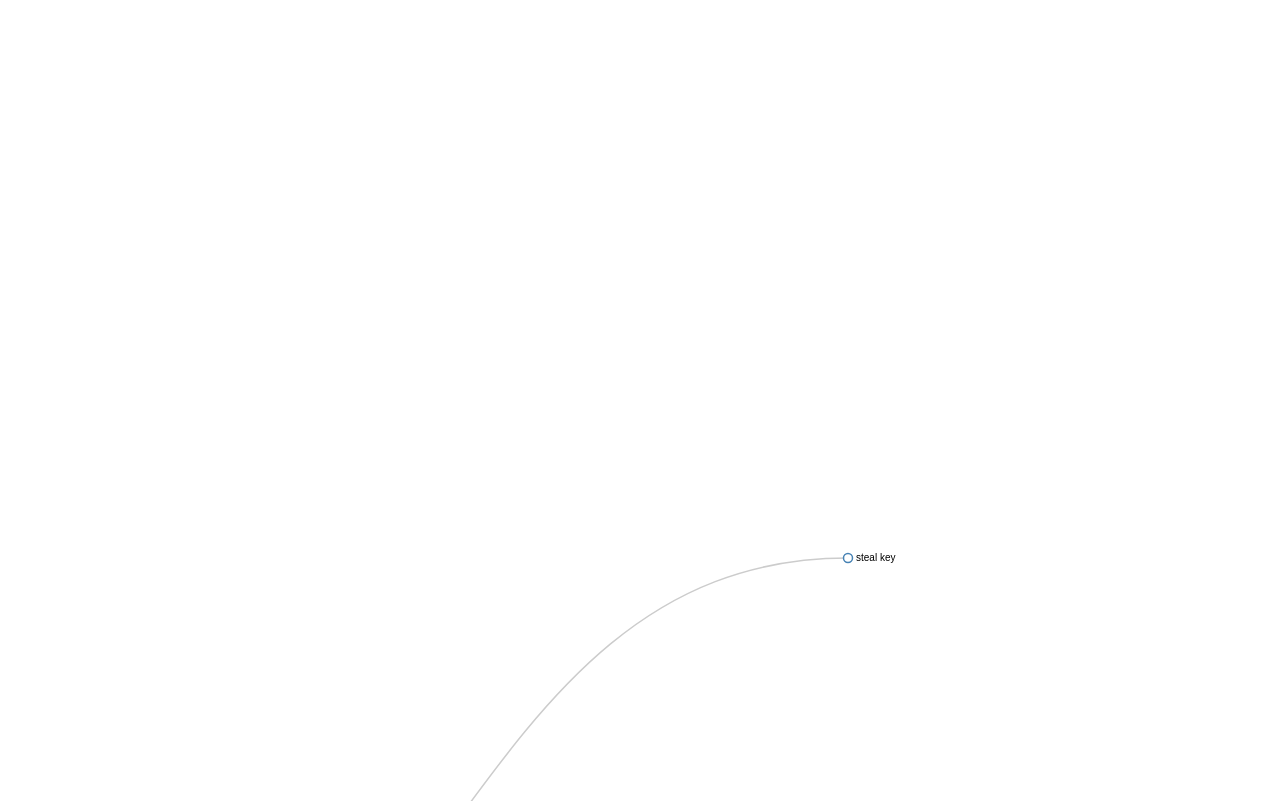
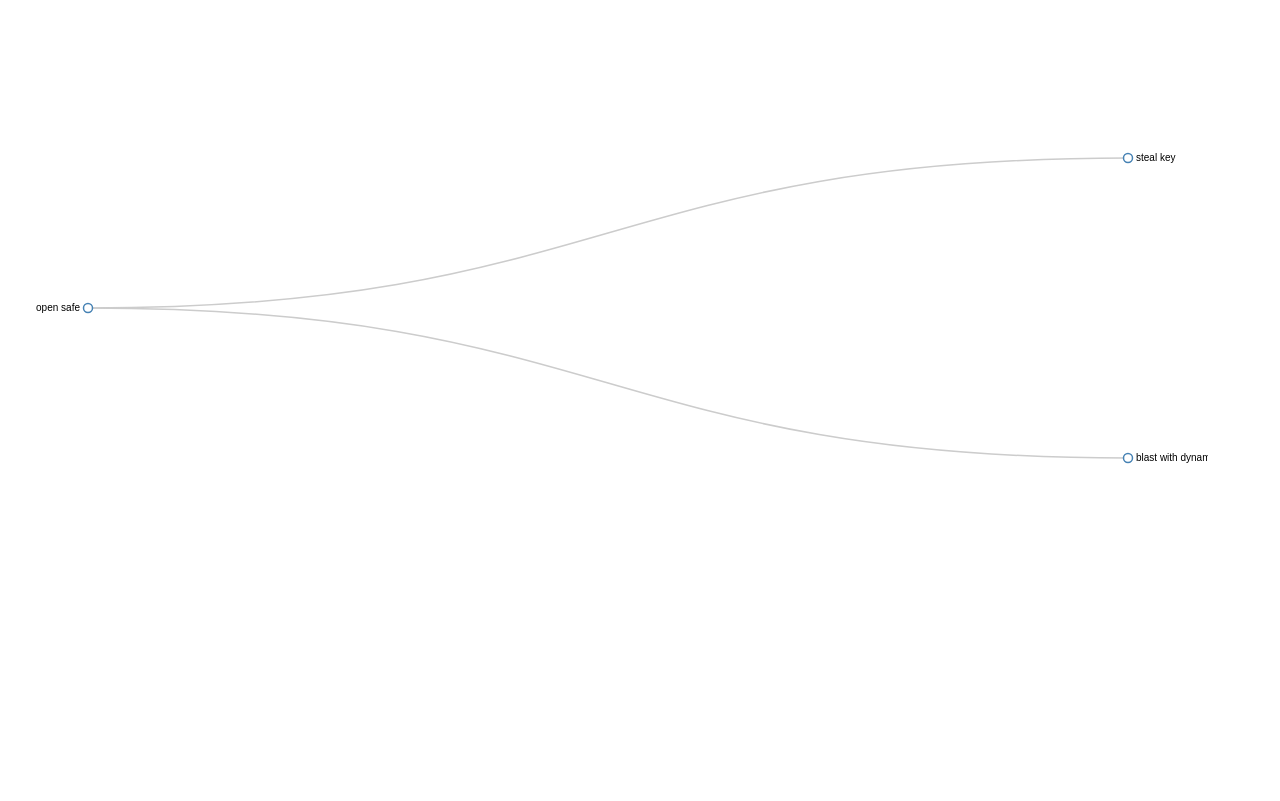
Before and after one commit to jgumbley/Myrkwood, a plain HTML site: page spikes/D3-getting-started/index.html in a window 1280 px wide. Shown: the top 801 px of the page. Drawn offline with nearby package versions, Linux system fonts and the light colour scheme.

Commit message:
align a little better

```diff
--- a/spikes/D3-getting-started/index.html
+++ b/spikes/D3-getting-started/index.html
@@ -23,11 +23,11 @@
 <script src="http://d3js.org/d3.v3.min.js"></script>
 <script>
 
-var width = 960,
-    height = 2200;
+var width = 1200,
+    height = 600;
 
 var cluster = d3.layout.cluster()
-    .size([height, width - 160]);
+    .size([height, width-160]);
 
 var diagonal = d3.svg.diagonal()
     .projection(function(d) { return [d.y, d.x]; });
@@ -36,7 +36,7 @@ var svg = d3.select("body").append("svg")
     .attr("width", width)
     .attr("height", height)
   .append("g")
-    .attr("transform", "translate(40,0)");
+    .attr("transform", "translate(80,0)");
 
 d3.json("data.json", function(error, root) {
   var nodes = cluster.nodes(root),
```
